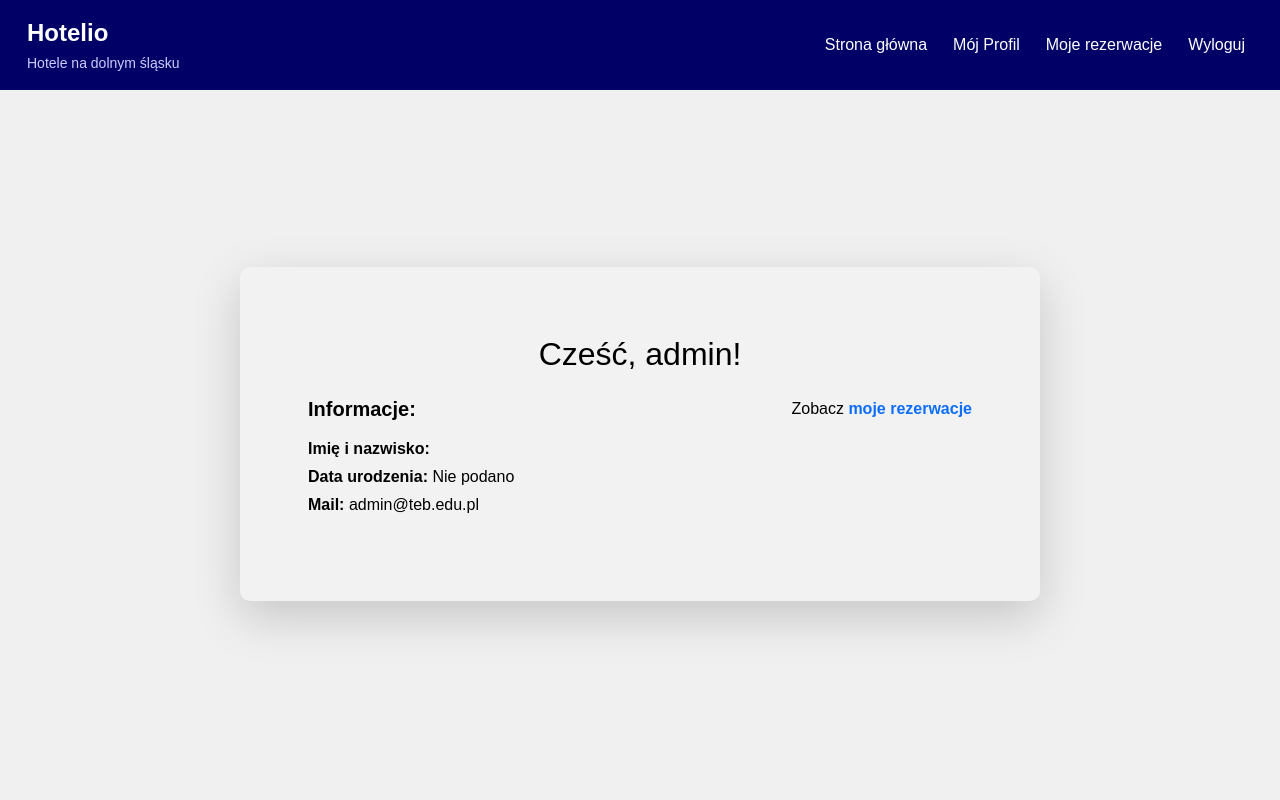
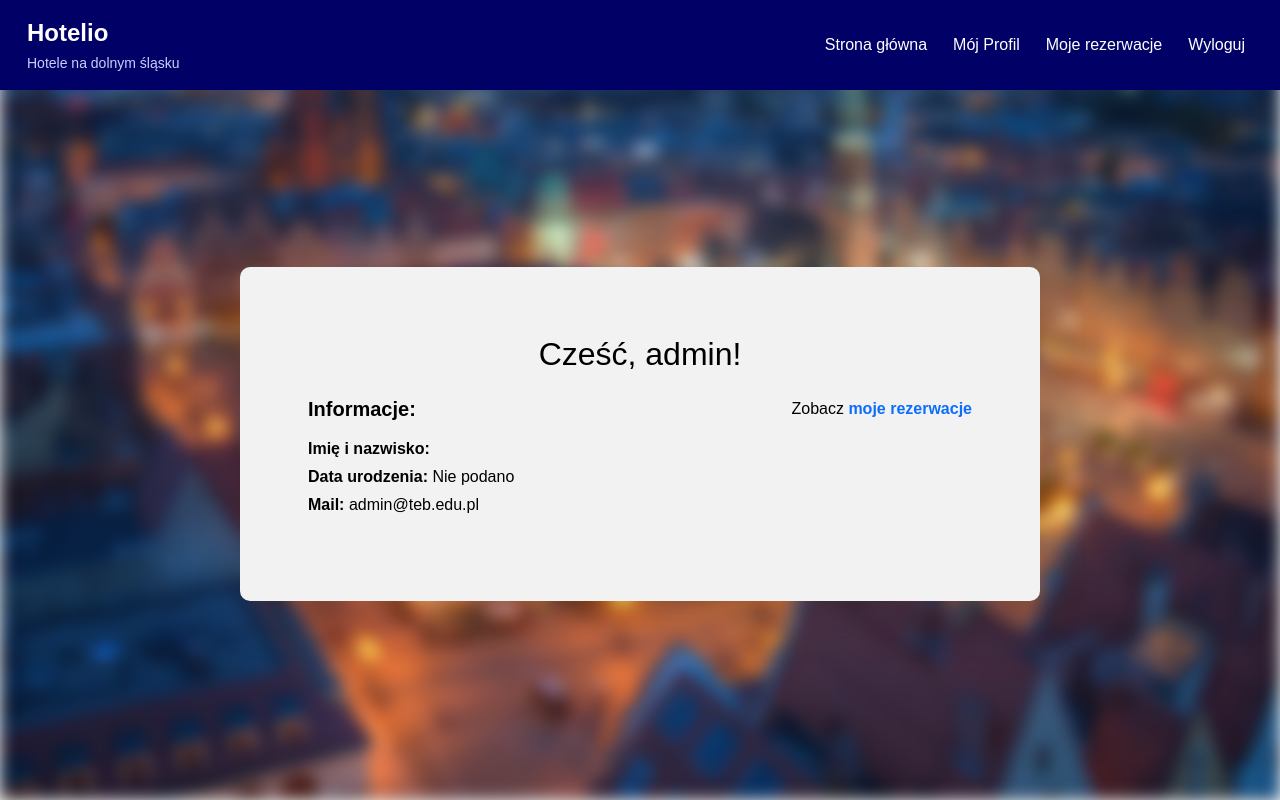
Before and after one commit to Monka3tp/Hotelio, a Django app: page /my_profile/ in a window 1280 px wide. Run offline with Django 5.2, Linux system fonts and the light colour scheme; a user stored in the database is signed in.

Commit message:
dodanie zdjecia w tle dla widoku moj profil

```diff
--- a/Hotelio/templates/hotels/my_profile.html
+++ b/Hotelio/templates/hotels/my_profile.html
@@ -1,6 +1,37 @@
 {% extends 'base.html' %}
 
 {% block content %}
+{% load static %}
+<style>
+
+body {
+    margin: 0;
+    padding: 0;
+}
+
+body {
+    position: relative;
+    min-height: 100vh;
+    overflow: hidden;
+}
+
+body::before {
+    content: '';
+    position: absolute;
+    width: 100%;
+    height: 100%;
+    background-image: url("{% static 'IMG_3655.jpg' %}");
+    background-size: cover;
+    background-position: center;
+    filter: blur(8px);
+    z-index: -1; /
+}
+.container {
+    position: relative;
+    z-index: 1;
+}
+</style>
+
 <div class="container mt-5">
     <div class="card shadow-lg mx-auto" style="max-width: 800px; border-radius: 10px; background-color: #f2f2f2;">
         <div class="card-body p-5">
--- a/hotel_project/settings.py
+++ b/hotel_project/settings.py
@@ -120,6 +120,10 @@ USE_TZ = True
 
 STATIC_URL = 'static/'
 
+STATICFILES_DIRS = [
+    BASE_DIR / "static",
+]
+
 # Default primary key field type
 # https://docs.djangoproject.com/en/5.1/ref/settings/#default-auto-field
 
```
Also changed, not shown: Hotelio/migrations/0015_delete_customuser.py (added), db.sqlite3, static/IMG_3655.jpg (added).
